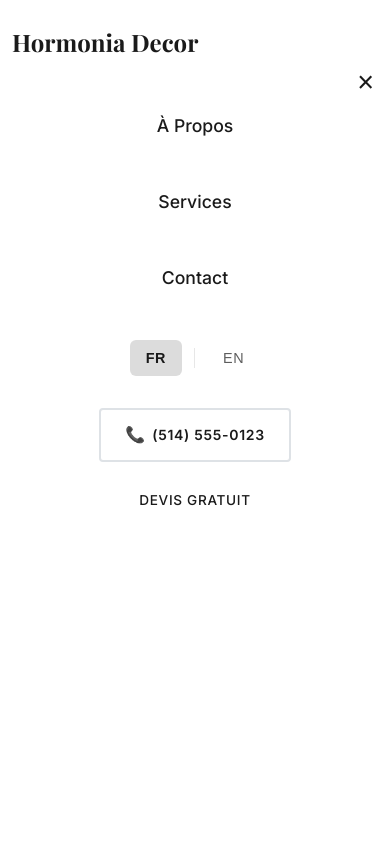
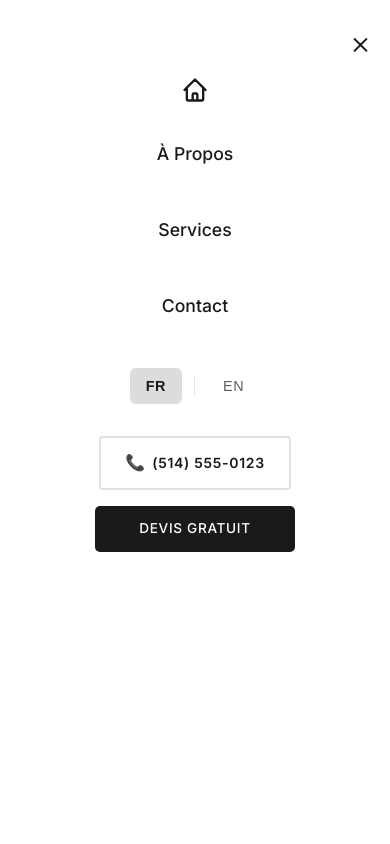
Before and after one commit to momo-bar/momo-bar.github.io, an Angular app: page /services in a window 390 px wide. Both pictures are taken after a click on the element 360 px from the left and 42 px from the top of the page. Shown: the top 844 px of the page. Built offline with nearby package versions, Linux system fonts and the light colour scheme.

Commit message:
feat: Enhance header component with mobile navigation improvements and toggle functionality

```diff
--- a/src/app/components/header/header.component.html
+++ b/src/app/components/header/header.component.html
@@ -2,7 +2,7 @@
   <nav class="navbar">
     <div class="nav-container">
       <!-- Logo -->
-      <div class="nav-logo">
+      <div class="nav-logo" [class.hidden]="isMenuOpen">
         <a routerLink="/" class="logo-link">
           <h2>Hormonia Decor</h2>
         </a>
@@ -10,18 +10,26 @@
 
       <!-- Desktop Navigation -->
       <ul class="nav-menu" [class.active]="isMenuOpen">
+        <!-- Home Icon - Mobile Only -->
+        <li class="nav-item mobile-only home-nav-item">
+          <a [routerLink]="isEnglish ? '/en' : '/'" class="nav-link home-link" (click)="toggleMenu()">
+            <svg width="24" height="24" viewBox="0 0 24 24" fill="none" xmlns="http://www.w3.org/2000/svg" class="home-icon-svg">
+              <path d="M3 12L5 10M5 10L12 3L19 10M5 10V20C5 20.5523 5.44772 21 6 21H9M19 10L21 12M19 10V20C19 20.5523 18.5477 21 18 21H15M9 21C9.55228 21 10 20.5523 10 20V16C10 15.4477 10.4477 15 11 15H13C13.5523 15 14 15.4477 14 16V20C14 20.5523 14.4477 21 15 21M9 21H15" stroke="currentColor" stroke-width="2" stroke-linecap="round" stroke-linejoin="round"/>
+            </svg>
+          </a>
+        </li>
         <li class="nav-item">
-          <a [routerLink]="isEnglish ? '/en/about' : '/a-propos'" class="nav-link" routerLinkActive="active">
+          <a [routerLink]="isEnglish ? '/en/about' : '/a-propos'" class="nav-link" routerLinkActive="active" (click)="toggleMenu()">
             {{ isEnglish ? 'About' : 'À Propos' }}
           </a>
         </li>
         <li class="nav-item">
-          <a [routerLink]="isEnglish ? '/en/services' : '/services'" class="nav-link" routerLinkActive="active">
+          <a [routerLink]="isEnglish ? '/en/services' : '/services'" class="nav-link" routerLinkActive="active" (click)="toggleMenu()">
             {{ isEnglish ? 'Services' : 'Services' }}
           </a>
         </li>
         <li class="nav-item">
-          <a [routerLink]="isEnglish ? '/en/contact' : '/contact'" class="nav-link" routerLinkActive="active">
+          <a [routerLink]="isEnglish ? '/en/contact' : '/contact'" class="nav-link" routerLinkActive="active" (click)="toggleMenu()">
             {{ isEnglish ? 'Contact' : 'Contact' }}
           </a>
         </li>
@@ -38,14 +46,14 @@
           </app-smart-call-button>
         </li>
         <li class="nav-item mobile-only">
-          <a [routerLink]="isEnglish ? '/en/contact' : '/contact'" class="btn-primary nav-btn-mobile">
+          <a [routerLink]="isEnglish ? '/en/contact' : '/contact'" class="btn-primary nav-btn-mobile" (click)="toggleMenu()">
             {{ isEnglish ? 'Get Quote' : 'Devis Gratuit' }}
           </a>
         </li>
       </ul>
 
-      <!-- CTA Buttons -->
-      <div class="nav-actions" [class.active]="isMenuOpen">
+      <!-- CTA Buttons (Desktop Only) -->
+      <div class="nav-actions">
         <app-language-switcher></app-language-switcher>
         <app-smart-call-button
           [buttonClass]="'btn-secondary'"
@@ -56,16 +64,16 @@
         <a [routerLink]="isEnglish ? '/en/contact' : '/contact'" class="btn-primary nav-btn">
           {{ isEnglish ? 'Get Quote' : 'Devis Gratuit' }}
         </a>
-        <button class="close-menu-btn" (click)="toggleMenu()">
-          <span>&times;</span>
-        </button>
       </div>
 
-      <!-- Mobile Hamburger -->
+      <!-- Mobile Hamburger / Close Button -->
       <div class="hamburger" [class.active]="isMenuOpen" (click)="toggleMenu()">
-        <span class="bar"></span>
-        <span class="bar"></span>
-        <span class="bar"></span>
+        <span class="hamburger-icon" [class.hidden]="isMenuOpen">
+          <span class="bar"></span>
+          <span class="bar"></span>
+          <span class="bar"></span>
+        </span>
+        <span class="close-icon" [class.active]="isMenuOpen">&times;</span>
       </div>
     </div>
   </nav>
--- a/src/app/components/header/header.component.scss
+++ b/src/app/components/header/header.component.scss
@@ -38,6 +38,15 @@
 }
 
 .nav-logo {
+  transition: opacity 0.3s ease, visibility 0.3s ease;
+
+  &.hidden {
+    @media (max-width: 992px) {
+      opacity: 0;
+      visibility: hidden;
+    }
+  }
+
   .logo-link {
     text-decoration: none;
     color: inherit;
@@ -61,6 +70,7 @@
   }
 }
 
+
 .nav-menu {
   display: flex;
   list-style: none;
@@ -71,21 +81,27 @@
   @media (max-width: 992px) {
     position: fixed;
     left: -100%;
-    top: 80px;
+    top: 0;
     flex-direction: column;
     background: white;
     width: 100%;
     text-align: center;
     transition: 0.3s;
-    box-shadow: 0 10px 27px rgba(0, 0, 0, 0.05);
-    padding: 0.5rem 0;
+    padding: 4rem 0 2rem 0;
     gap: 0;
-    height: auto;
-    min-height: calc(100vh - 60px);
+    height: 100vh;
     overflow-y: auto;
     display: flex;
     justify-content: flex-start;
     align-items: center;
+
+    // Hide scrollbar
+    scrollbar-width: none; // Firefox
+    -ms-overflow-style: none; // IE and Edge
+
+    &::-webkit-scrollbar {
+      display: none; // Chrome, Safari, Opera
+    }
 
     &.active {
       left: 0;
@@ -107,6 +123,12 @@
       display: flex;
       justify-content: center;
       margin: 0.5rem 0;
+    }
+  }
+
+  &.home-nav-item {
+    @media (max-width: 992px) {
+      margin: 0.25rem 0;
     }
   }
 }
@@ -156,6 +178,29 @@
   }
 }
 
+.home-link {
+  @media (max-width: 992px) {
+    display: flex !important;
+    align-items: center;
+    justify-content: center;
+    padding: 0.5rem !important;
+
+    .home-icon-svg {
+      width: 28px;
+      height: 28px;
+      color: var(--primary-color);
+      transition: color 0.3s ease, transform 0.3s ease;
+    }
+
+    &:hover {
+      .home-icon-svg {
+        color: var(--accent-color);
+        transform: scale(1.1);
+      }
+    }
+  }
+}
+
 .nav-btn-mobile {
   padding: 0.75rem 1.5rem;
   border-radius: 5px;
@@ -166,14 +211,15 @@
   font-size: 0.85rem;
   transition: all 0.3s ease;
   white-space: nowrap;
-  background: #ffffff;
-  color: #1a1a1a;
+  background: #1a1a1a;
+  color: #ffffff;
   border: none;
   min-width: 200px;
   text-align: center;
 
   &:hover {
     background: rgba(255, 255, 255, 0.9);
+    color: #1a1a1a;
     transform: translateY(-2px);
   }
 }
@@ -184,32 +230,7 @@
   gap: 0.75rem;
 
   @media (max-width: 992px) {
-    position: fixed;
-    left: -100%;
-    top: 60px;
-    width: 100%;
-    background: white;
-    padding: 0.5rem 1rem;
-    justify-content: flex-end;
-    align-items: flex-start;
-    transition: 0.3s;
-    z-index: 1001;
-    visibility: hidden;
-    opacity: 0;
-    height: auto;
-
-    &.active {
-      left: 0;
-      visibility: visible;
-      opacity: 1;
-    }
-
-    // Hide desktop elements on mobile
-    app-language-switcher,
-    app-smart-call-button,
-    .nav-btn {
     display: none;
-    }
   }
 }
 
@@ -286,13 +307,14 @@
 
 .hamburger {
   display: none;
-  flex-direction: column;
   cursor: pointer;
   padding: 0.5rem;
   flex-shrink: 0;
   min-width: 40px;
   z-index: 1002;
   position: relative;
+  align-items: center;
+  justify-content: center;
 
   @media (max-width: 992px) {
     display: flex !important;
@@ -304,6 +326,16 @@
     display: flex !important;
   }
 
+  .hamburger-icon {
+    display: flex;
+    flex-direction: column;
+    transition: opacity 0.3s ease, visibility 0.3s ease;
+
+    &.hidden {
+      opacity: 0;
+      visibility: hidden;
+    }
+
     .bar {
       width: 25px;
       height: 3px;
@@ -312,21 +344,27 @@
       transition: 0.3s;
       border-radius: 2px;
     }
+  }
+
+  .close-icon {
+    position: absolute;
+    font-size: 2rem;
+    color: var(--primary-color);
+    line-height: 1;
+    font-weight: 300;
+    opacity: 0;
+    visibility: hidden;
+    transition: opacity 0.3s ease, visibility 0.3s ease, transform 0.3s ease;
 
     &.active {
-    display: none !important;
+      opacity: 1;
+      visibility: visible;
     }
 
-  &.active .bar:nth-child(1) {
-    transform: rotate(-45deg) translate(-6px, 6px);
+    &:hover {
+      transform: rotate(90deg);
+      color: var(--accent-color);
     }
-
-  &.active .bar:nth-child(2) {
-    opacity: 0;
-  }
-
-  &.active .bar:nth-child(3) {
-    transform: rotate(45deg) translate(-6px, -6px);
   }
 }
 
```
Lines whose indentation alone changed are shown as unchanged.
